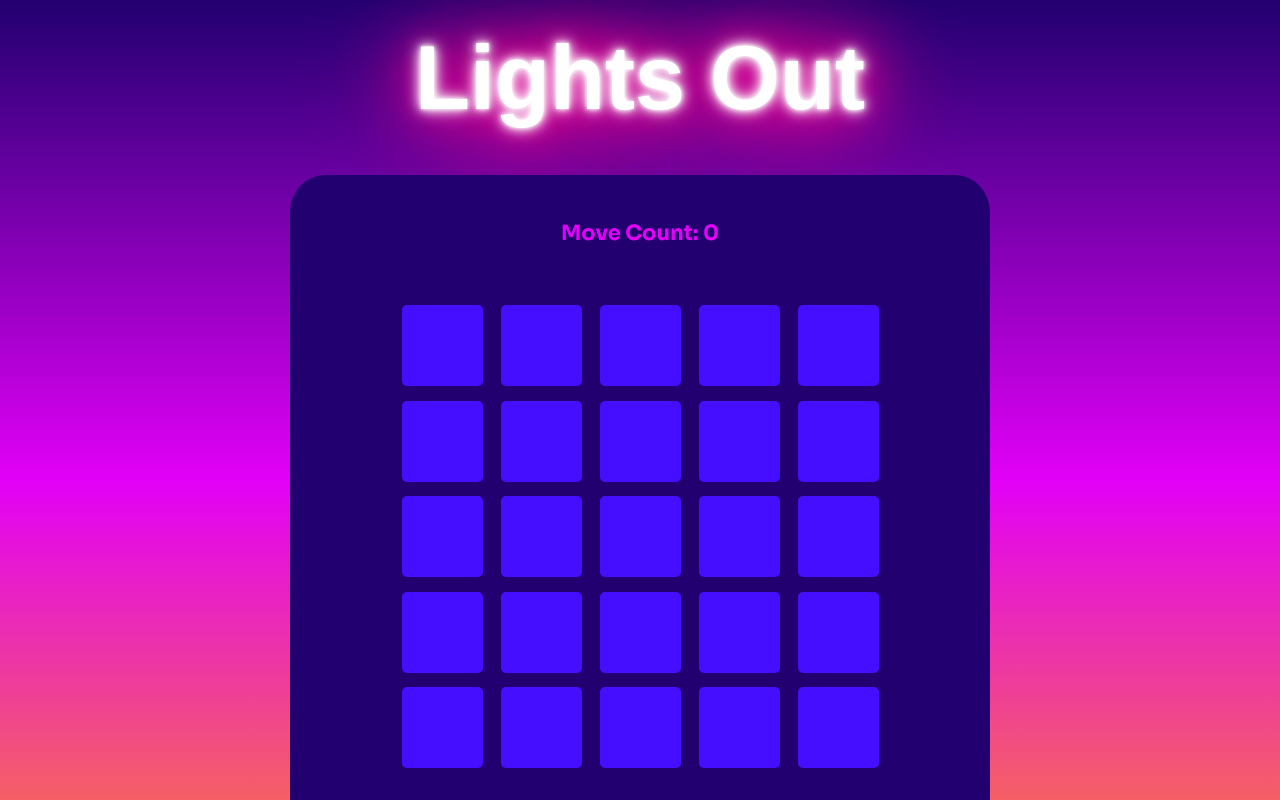
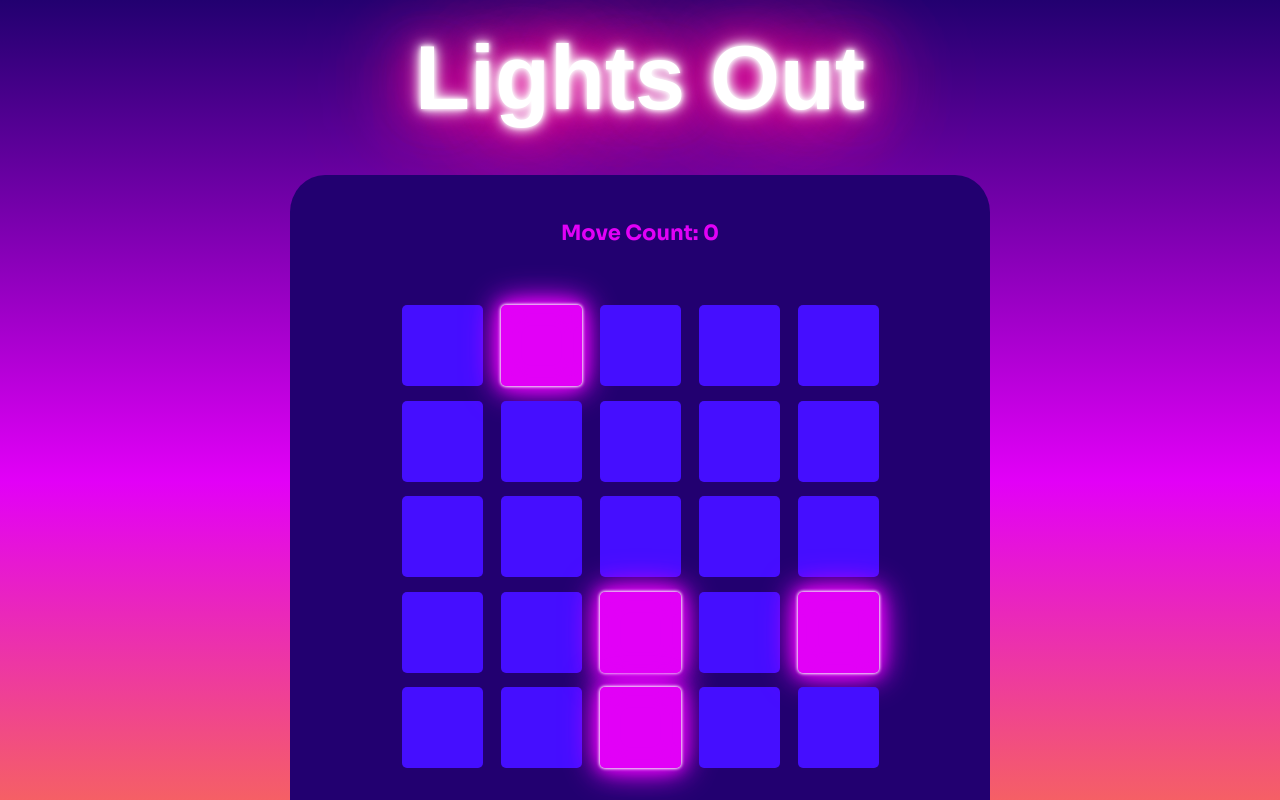
Before and after one commit to zdresser/lights-out, a React (Create React App) app: page / in a window 1280 px wide. Shown: the top 800 px of the page. Built offline with nearby package versions, Linux system fonts and the light colour scheme; a web font is replaced by a local one.

Commit message:
Added random board state

```diff
--- a/src/Components/Board.js
+++ b/src/Components/Board.js
@@ -1,13 +1,16 @@
-import { useState } from "react";
+import { useState, useEffect } from "react";
 import Tile from "./Tile";
 import styles from "./Board.module.css";
 import shortid from "shortid";
+import toggleTile from "../util/toggleTile";
+import getRandomBoardState from "../util/getRandomBoardState";
+import GameOverModal from "./GameOverModal";
+
 export default function Board() {
-  const [boardState, setBoardState] = useState([
-    // { column: 4, row: 1 },
-    // { column: 0, row: 3 },
-  ]);
+  const initialState = getRandomBoardState();
+  const [boardState, setBoardState] = useState(initialState);
   const [moveCount, setMoveCount] = useState(0);
+  const [gameOver, setGameOver] = useState(false);
 
   const handleTileClick = async (column, row) => {
     //increment move count
@@ -30,28 +33,20 @@ export default function Board() {
     if (row - 1 > -1) {
       newState = toggleTile(column, row - 1, newState);
     }
+
+    setBoardState(newState);
+    if (boardState.length === 0) setGameOver(true);
+  };
+
+  const handleRestartClick = () => {
+    setMoveCount(0);
+    const newState = getRandomBoardState();
     setBoardState(newState);
   };
 
-  const toggleTile = (tileColumn, tileRow, state) => {
-    const currentTile = state.find(
-      (item) => item.column === tileColumn && item.row === tileRow
-    );
-    if (currentTile) {
-      const tileIndex = state.findIndex(
-        (item) =>
-          item.column === currentTile.column && item.row === currentTile.row
-      );
-
-      return [...state.slice(0, tileIndex), ...state.slice(tileIndex + 1)];
-    } else {
-      //if not in state, add to state
-      return [...state, { column: tileColumn, row: tileRow }];
-    }
-  };
-  const handleRestartClick = () => {};
   return (
     <>
+      {gameOver && <GameOverModal />}
       <div className={styles.board}>
         <h3 className={styles.count}>Move Count: {moveCount}</h3>
         <div className={styles.tiles}>
--- /dev/null
+++ b/src/Components/GameOverModal.js
@@ -0,0 +1,5 @@
+import React from "react";
+
+export default function GameOverModal() {
+  return <div>Modal</div>;
+}
--- /dev/null
+++ b/src/util/getRandomBoardState.js
@@ -0,0 +1,27 @@
+export default function getRandomBoardState() {
+  //generate random number of lights between 1 and 25
+  const numLights = Math.floor(Math.random() * 25) + 1;
+  const randomBoard = [];
+
+  const buildBoard = (column, row) => {
+    const exists = randomBoard.some(
+      (light) => light.column === column && light.row === row
+    );
+
+    if (exists) {
+      const newColumn = Math.floor(Math.random() * 5);
+      const newRow = Math.floor(Math.random() * 5);
+      buildBoard(newColumn, newRow);
+      return;
+    }
+    randomBoard.push({ column, row });
+  };
+
+  for (let i = 0; i < numLights; i++) {
+    const newColumn = Math.floor(Math.random() * 5);
+    const newRow = Math.floor(Math.random() * 5);
+    buildBoard(newColumn, newRow);
+  }
+
+  return randomBoard;
+}
--- /dev/null
+++ b/src/util/toggleTile.js
@@ -0,0 +1,16 @@
+export default function toggleTile(tileColumn, tileRow, state) {
+  const currentTile = state.find(
+    (item) => item.column === tileColumn && item.row === tileRow
+  );
+  if (currentTile) {
+    const tileIndex = state.findIndex(
+      (item) =>
+        item.column === currentTile.column && item.row === currentTile.row
+    );
+
+    return [...state.slice(0, tileIndex), ...state.slice(tileIndex + 1)];
+  } else {
+    //if not in state, add to state
+    return [...state, { column: tileColumn, row: tileRow }];
+  }
+}
```
